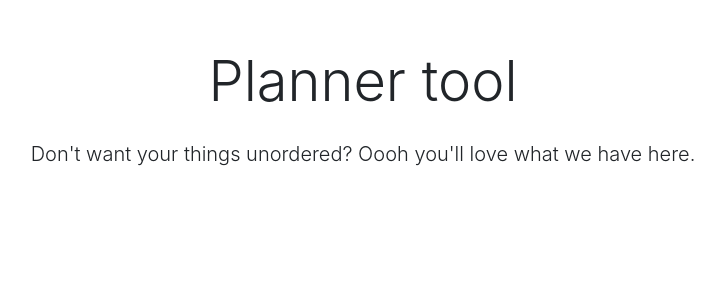
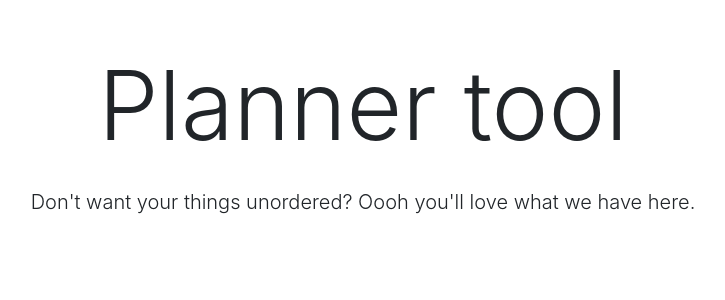
Before and after one commit to Ovaday/planner-AI, a Django app: page / in a window 1280 px wide. Shown: the top 300 px of the page, without its empty margins (277-1002 px from the left). Run offline with Django 4.2, Linux system fonts and the light colour scheme; some libraries are stand-ins or nearby versions.

Commit message:
Add Bootstrap4 in base.html

```diff
--- a/templates/base.html
+++ b/templates/base.html
@@ -1,6 +1,8 @@
 <head>
     {% load static %}
-    <link rel="stylesheet" href="{% static 'main/css/bootstrap.css' %}">
+    <link rel="stylesheet" href="https://cdn.jsdelivr.net/npm/bootstrap@4.6.1/dist/css/bootstrap.min.css" integrity="sha384-zCbKRCUGaJDkqS1kPbPd7TveP5iyJE0EjAuZQTgFLD2ylzuqKfdKlfG/eSrtxUkn" crossorigin="anonymous">
+    <script src="https://cdn.jsdelivr.net/npm/jquery@3.5.1/dist/jquery.slim.min.js" integrity="sha384-DfXdz2htPH0lsSSs5nCTpuj/zy4C+OGpamoFVy38MVBnE+IbbVYUew+OrCXaRkfj" crossorigin="anonymous"></script>
+    <script src="https://cdn.jsdelivr.net/npm/bootstrap@4.6.1/dist/js/bootstrap.bundle.min.js" integrity="sha384-fQybjgWLrvvRgtW6bFlB7jaZrFsaBXjsOMm/tB9LTS58ONXgqbR9W8oWht/amnpF" crossorigin="anonymous"></script>
     <title>{% block title %}{% endblock %}</title>
 </head>
 <body style="display: flex; flex-direction: column; height: 100%;">
@@ -10,6 +12,4 @@
 
 {% endblock %}
 
-<script src="{% static 'main/js/jquery-3.6.4.min.js' %}"></script>
-<script src="{% static 'main/js/bootstrap.bundle.js' %}"></script>
 </body>
--- a/templates/index.html
+++ b/templates/index.html
@@ -9,7 +9,7 @@
 {% block page_content %}
 
 <div class="px-3 py-3 pt-md-5 pb-md-4 mx-auto text-center">
-    <h2 class="display-4">Planner tool</h2>
+    <h2 class="display-1">Planner tool</h2>
     <p class="lead mt-4">Don't want your things unordered? Oooh you'll love what we have here.</p>
 
 </div>
```
